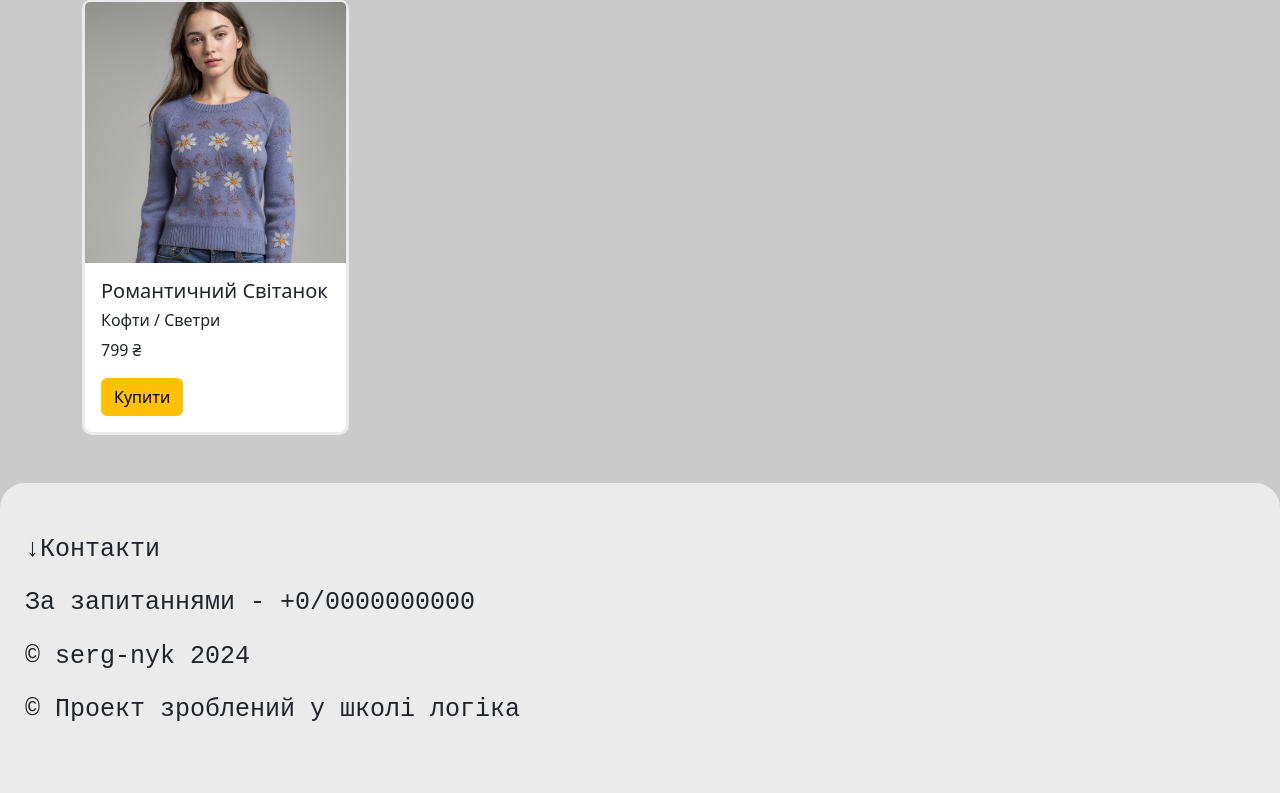
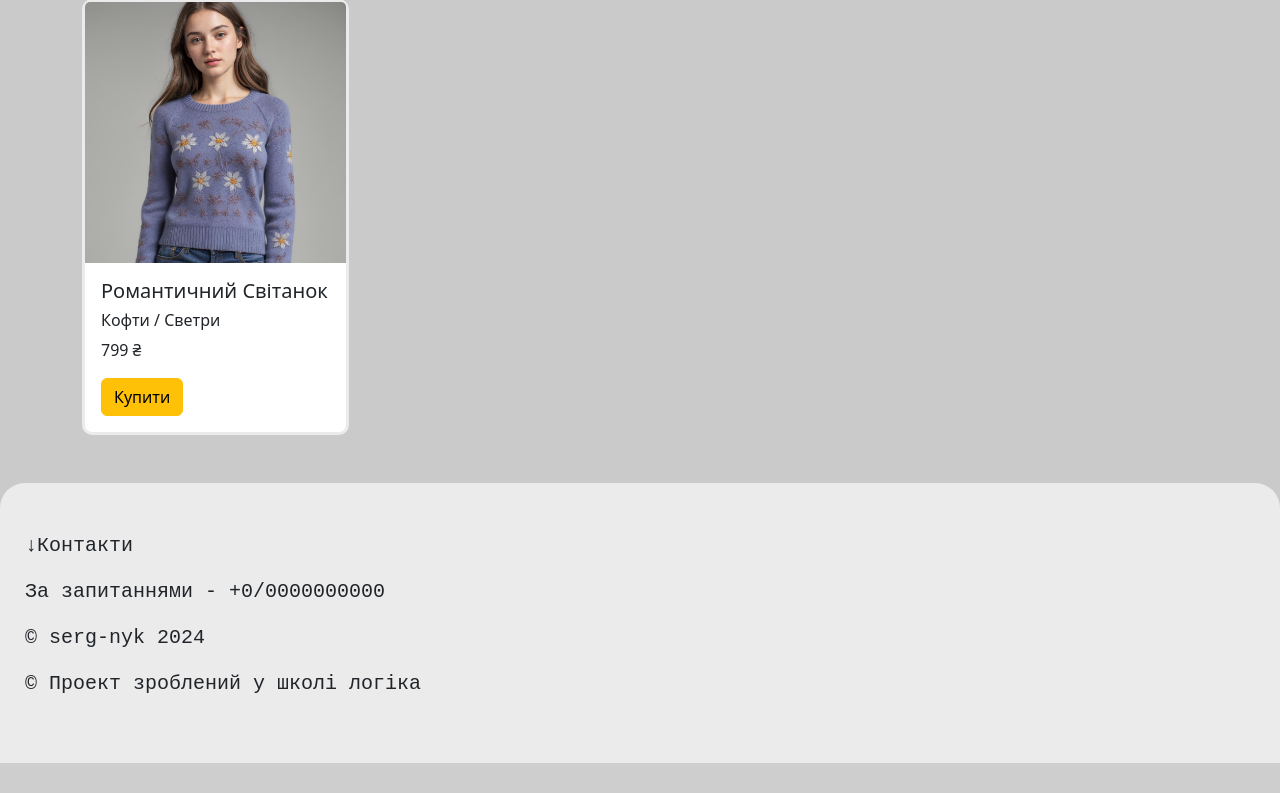
Before and after one commit to sergiynyk/clothes-shop-web-site, a Flask app: page /catalog in a window 1280 px wide. Shown: the part 3837-4630 px from the top of the page. After the commit the page ends 4600 px from the top, so only its background shows below. Run offline with Flask 3, Linux system fonts and the light colour scheme; data comes from the database, SQL or seed files in the repository.

Commit message:
Add files via upload

```diff
--- a/static/style.css
+++ b/static/style.css
@@ -10,9 +10,14 @@ body {
   bottom: 0;
 }
 
+.left-text {
+  text-indent: 10px;
+  left: 0;
+}
+
 .font-changer {
   font-family: "Courier New", Courier, monospace;
-  font-size: 25px;
+  font-size: 20px;
   font-weight: 500;
 }
 
@@ -42,5 +47,5 @@ footer {
 }
 
 .shop-post-card-max-height {
-  max-height: 100rem
+  max-height: 100rem;
 }
```
